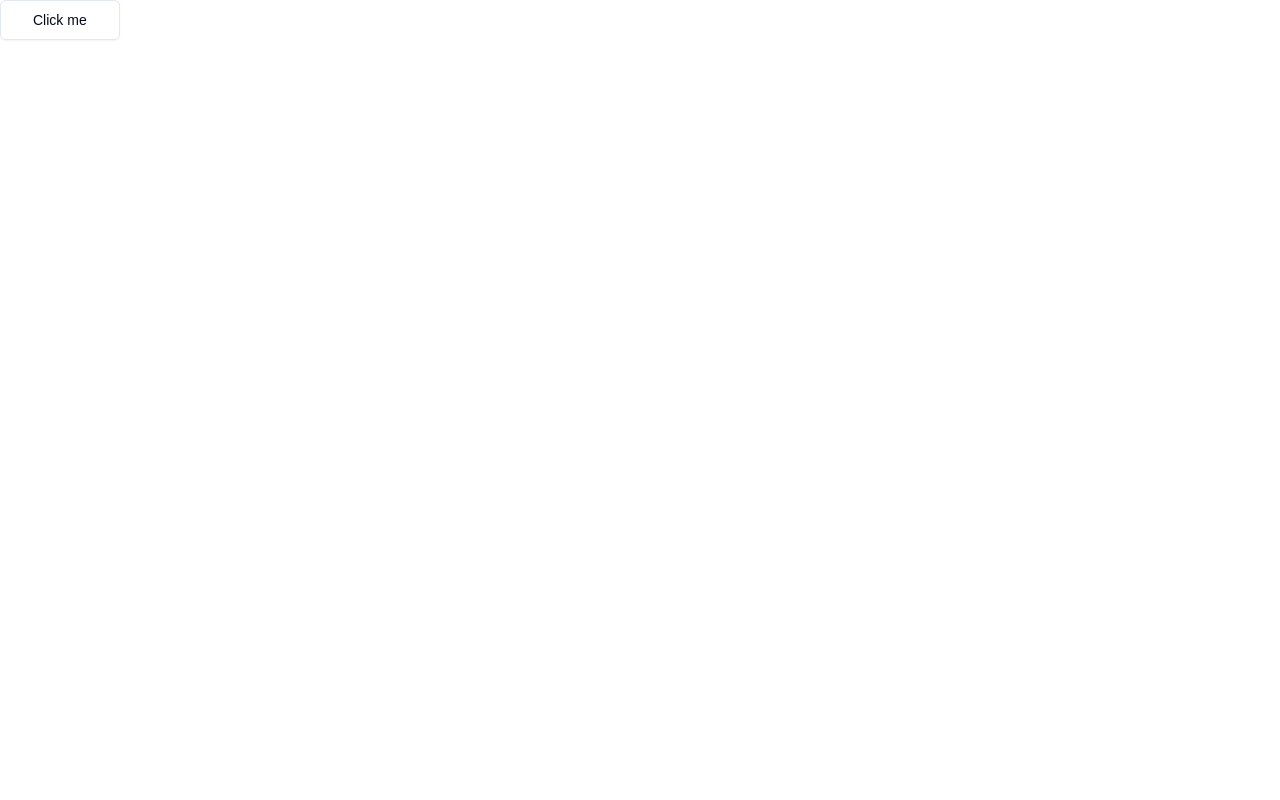
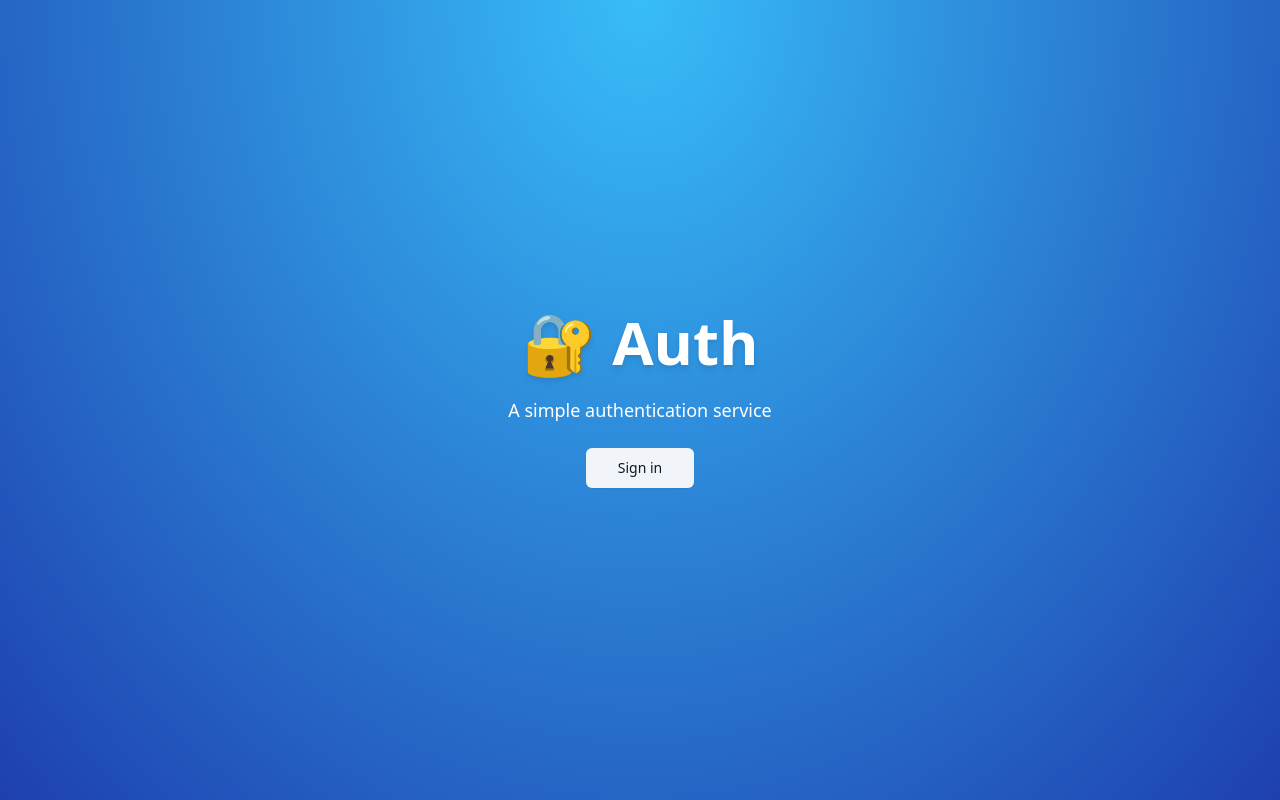
Before and after one commit to sinissto/next-auth, a Next.js app: page / in a window 1280 px wide. Built offline with nearby package versions, Linux system fonts and the light colour scheme.

Commit message:
Root page layout and reusable LoginButton component

```diff
--- a/app/globals.css
+++ b/app/globals.css
@@ -2,8 +2,14 @@
 @tailwind components;
 @tailwind utilities;
 
-body {
-  font-family: Arial, Helvetica, sans-serif;
+/*body {*/
+/*  font-family: Arial, Helvetica, sans-serif;*/
+/*}*/
+
+html,
+body,
+:root {
+  height: 100%;
 }
 
 @layer base {
--- a/app/page.tsx
+++ b/app/page.tsx
@@ -1,9 +1,39 @@
+import { Poppins } from "next/font/google";
+import { cn } from "@/lib/utils";
 import { Button } from "@/components/ui/button";
+import LoginButton from "@/components/auth/LoginButton";
+
+const font = Poppins({
+  subsets: ["latin"],
+  weight: ["600"],
+});
 
 export default function Home() {
   return (
-    <Button size={"lg"} variant={"outline"}>
-      Click me
-    </Button>
+    <main
+      className={
+        "flex flex-col items-center justify-center h-full bg-[radial-gradient(ellipse_at_top,_var(--tw-gradient-stops))] from-sky-400 to-blue-800"
+      }
+    >
+      <div className={"space-y-6 text-center"}>
+        <h1
+          className={cn(
+            "text-6xl font-semibold text-white drop-shadow-md",
+            font
+          )}
+        >
+          🔐 Auth
+        </h1>
+        <p className={"text-white text-lg"}>A simple authentication service</p>
+
+        <div>
+          <LoginButton>
+            <Button variant={"secondary"} size={"lg"}>
+              Sign in
+            </Button>
+          </LoginButton>
+        </div>
+      </div>
+    </main>
   );
 }
--- /dev/null
+++ b/components/auth/LoginButton.tsx
@@ -0,0 +1,39 @@
+"use client";
+
+import React from "react";
+import { useRouter } from "next/navigation";
+
+interface LoginButtonProps {
+  children: React.ReactNode;
+  mode?: "modal" | "redirect";
+  asChild?: boolean;
+}
+
+function LoginButton({
+  children,
+  mode = "redirect",
+  asChild,
+}: LoginButtonProps) {
+  const router = useRouter();
+
+  function onClick() {
+    router.push("/auth/login");
+  }
+
+  if (mode === "modal") {
+    return (
+      <span>
+        {/* todo Implement modal*/}
+        MODAL
+      </span>
+    );
+  }
+
+  return (
+    <span className={"cursor-pointer"} onClick={onClick}>
+      {children}
+    </span>
+  );
+}
+
+export default LoginButton;
```
Also changed, not shown: app/auth/layout.tsx (added).
